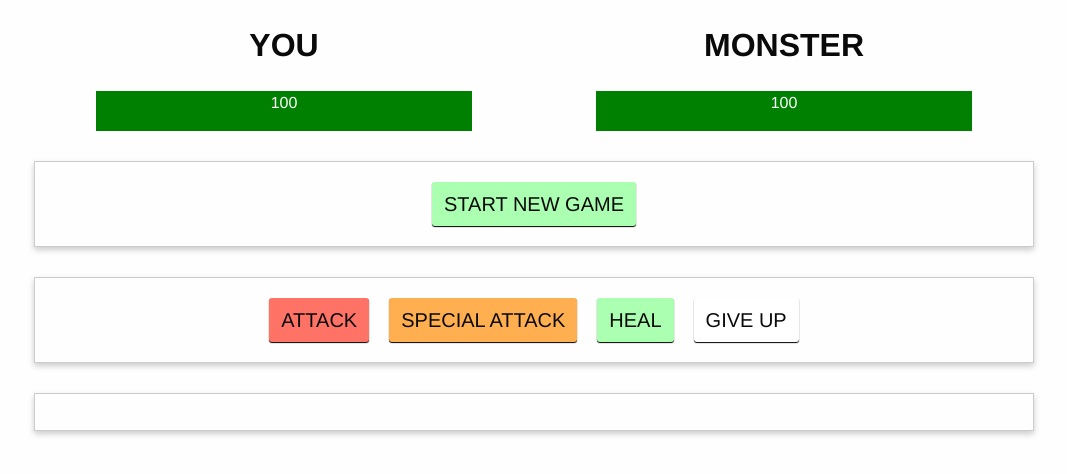
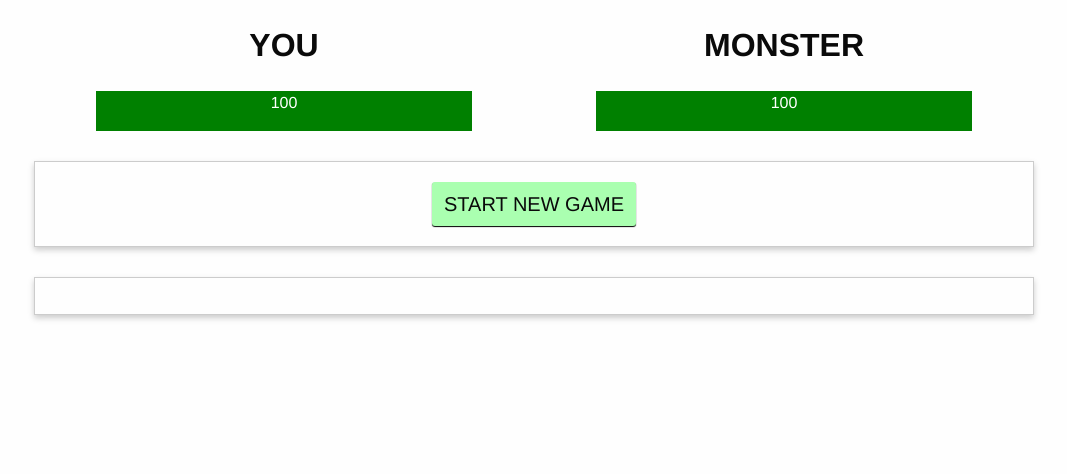
Before and after one commit to FelipeKS97/vue-pkm-fight, a Vue app: page / in a window 1280 px wide. Shown: the top 474 px of the page, without its empty margins (106-1173 px from the left). Built offline with nearby package versions, Linux system fonts and the light colour scheme.

Commit message:
Attack method first implementation, giveUp method implementation done

```diff
--- a/src/App.vue
+++ b/src/App.vue
@@ -26,17 +26,17 @@
             </div>
         </div>
     </section>
-    <section class="row controls">
+    <section v-if="!gameIsRunning" class="row controls">
         <div class="small-12 columns">
-            <button class="button" id="start-game">START NEW GAME</button>
+            <button @click="gameStart" class="button" id="start-game">START NEW GAME</button>
         </div>
     </section>
-    <section class="row controls">
+    <section v-else class="row controls">
         <div class="small-12 columns">
-            <button class="button" id="attack">ATTACK</button>
-            <button class="button" id="special-attack">SPECIAL ATTACK</button>
-            <button class="button" id="heal">HEAL</button>
-            <button class="button" id="give-up">GIVE UP</button>
+            <button @click="attack" class="button" id="attack">ATTACK</button>
+            <button @click="spAttack" class="button" id="special-attack">SPECIAL ATTACK</button>
+            <button @click="heal" class="button" id="heal">HEAL</button>
+            <button @click="giveUp" class="button" id="give-up">GIVE UP</button>
         </div>
     </section>
     <section class="row log">
@@ -61,7 +61,38 @@ export default {
       enemyHealth: 100,
       gameIsRunning: false
     }
-  }
+  },
+  methods: {
+    gameStart: function() {
+      this.gameIsRunning = true
+      this.playerHealth = 100
+      this.enemyHealth = 100
+    },
+    attack: function() {
+      let max = 10
+      let min = 3
+      let damage = Math.floor(Math.random()*(max-min+1)+min);
+      //damage = Math.max(Math.floor(Math.random * max) + 1, min)
+      console.log(damage)
+      this.enemyHealth -= damage;
+
+      max = 12
+      min = 5
+      damage = Math.floor(Math.random()*(max-min+1)+min);
+      this.playerHealth -= damage;
+    },
+    spAttack: function() {
+
+    },
+    heal: function() {
+
+    },
+    giveUp: function() {
+      this.gameIsRunning = false
+      this.playerHealth = 100
+      this.enemyHealth = 100
+    },
+  },
 };
 </script>
 
```
